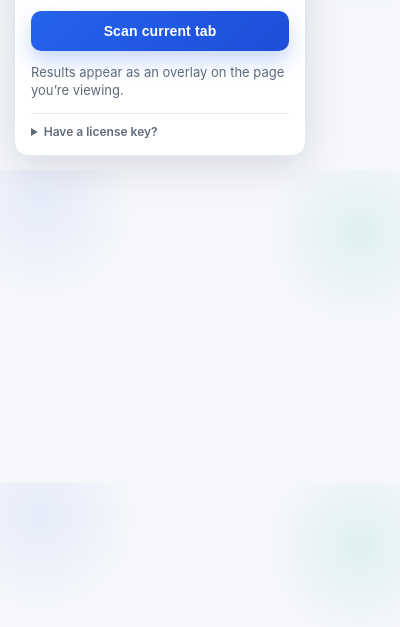
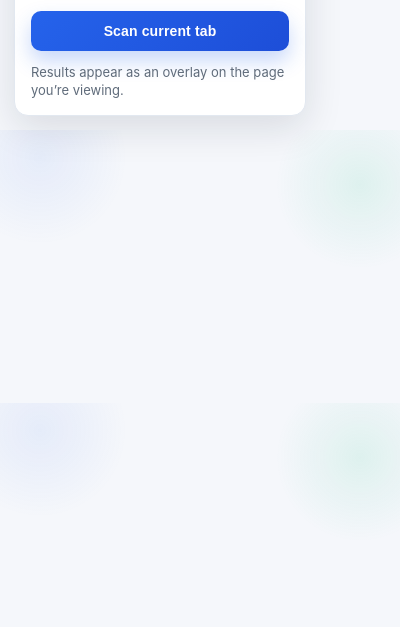
Before and after one commit to abhirupr123/factscope, a browser extension: page frontend/popup/popup.html in a window 400 px wide. Shown: the part 143-770 px from the top of the page. Drawn offline with Linux system fonts and the light colour scheme.

Commit message:
UI Changes

```diff
--- a/frontend/popup/popup.html
+++ b/frontend/popup/popup.html
@@ -44,14 +44,14 @@
         <div id="history-list"></div>
       </div>
 
-      <details id="upgrade-section" class="upgrade-section">
+      <!-- <details id="upgrade-section" class="upgrade-section">
         <summary>Have a license key?</summary>
         <div class="upgrade-form">
           <input id="license-key" type="text" placeholder="Enter license key" spellcheck="false" />
           <button id="redeem-btn">Activate</button>
         </div>
         <p id="redeem-msg" class="redeem-msg"></p>
-      </details>
+      </details> -->
     </div>
     <script src="popup.js"></script>
   </body>
```
